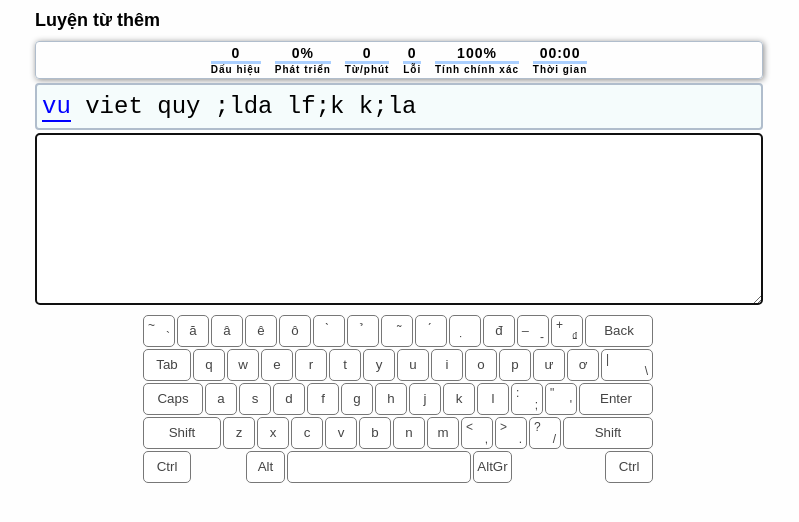
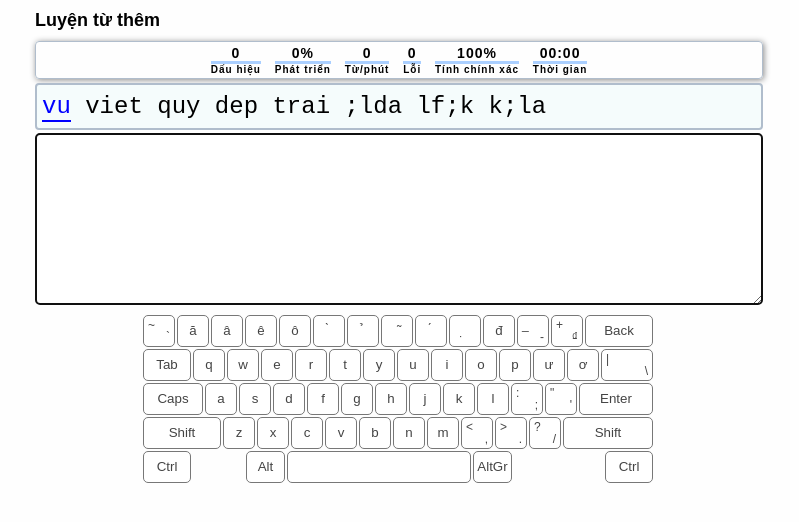
Before and after one commit to quyvuacn/luyengo10ngon, a plain HTML site: page index.html in a window 1280 px wide. Shown: the whole page, without its empty margins (20-819 px from the left). Drawn offline with Linux system fonts and the light colour scheme; a web font is replaced by a local one.

Commit message:
Update index.html

```diff
--- a/index.html
+++ b/index.html
@@ -76,7 +76,7 @@
             <!-- Chinh sua action  -->
             <form name="type_form" action="https://www.typingstudy.com/vi-vietnamese-3/lesson/1/extra_word_drill">
                     <textarea name="type" id="type" class="dir_ltr" autocomplete="nope" autocorrect="off" autocapitalize="none" spellcheck="false" cols="10" rows="10" onkeydown="return OnKeyDown(this, event);" onkeypress="return OnKeyPress(this, event);"></textarea>
-                    <input type="hidden" id="type_text" value="vu viet quy ;lda lf;k k;la¶akkk ;jf; asdk ssaf¶k;lj ;a;; k;ka sdkj¶;l;; jfsj affk ffas¶jd;j aakk j;kl ldds¶dkkd jajl d;l; jf;;¶lall ;ksd ll;l asff¶sd;; flf; ;ksl ;;fd¶dlaj ;;ds adks skkf¶jfjl ;jad allk ;ddf¶">
+                    <input type="hidden" id="type_text" value="vu viet quy dep trai ;lda lf;k k;la¶akkk ;jf; asdk ssaf¶k;lj ;a;; k;ka sdkj¶;l;; jfsj affk ffas¶jd;j aakk j;kl ldds¶dkkd jajl d;l; jf;;¶lall ;ksd ll;l asff¶sd;; flf; ;ksl ;;fd¶dlaj ;;ds adks skkf¶jfjl ;jad allk ;ddf¶">
               <input type="hidden" id="type_keys" value="96:101¶126:101;413¶259:102¶258:102;413¶49:102;505¶33:102;413;505¶226:103¶194:103;413¶50:103;505¶64:103;413;505¶234:104¶202:104;413¶51:104;505¶35:104;413;505¶244:105¶212:105;413¶52:105;505¶36:105;413;505¶768:106¶53:106;505¶37:106;413;505¶777:107¶54:107;505¶94:107;401;505¶771:108¶55:108;505¶38:108;401;505¶769:109¶56:109;505¶42:109;401;505¶803:110¶57:110;505¶40:110;401;505¶273:111¶272:111;401¶48:111;505¶41:111;401;505¶45:112¶95:112;401¶8363:113¶43:113;401¶61:113;505¶113:202¶81:202;413¶119:203¶87:203;413¶101:204¶69:204;413¶114:205¶82:205;413¶116:206¶84:206;413¶121:207¶89:207;401¶117:208¶85:208;401¶105:209¶73:209;401¶111:210¶79:210;401¶112:211¶80:211;401¶432:212¶431:212;401¶91:212;505¶123:212;401;505¶417:213¶416:213;401¶93:213;505¶125:213;401;505¶92:214¶124:214;401¶97:302¶65:302;413¶115:303¶83:303;413¶100:304¶68:304;413¶102:305¶70:305;413¶103:306¶71:306;413¶104:307¶72:307;401¶106:308¶74:308;401¶107:309¶75:309;401¶108:310¶76:310;401¶59:311¶58:311;401¶39:312¶34:312;401¶122:403¶90:403;413¶120:404¶88:404;413¶99:405¶67:405;413¶118:406¶86:406;413¶98:407¶66:407;413¶110:408¶78:408;401¶109:409¶77:409;401¶44:410¶60:410;401¶46:411¶62:411;401¶47:412¶63:412;401¶32:504¶">
               <input type="hidden" name="utf8" value="✓">
             </form>
```
